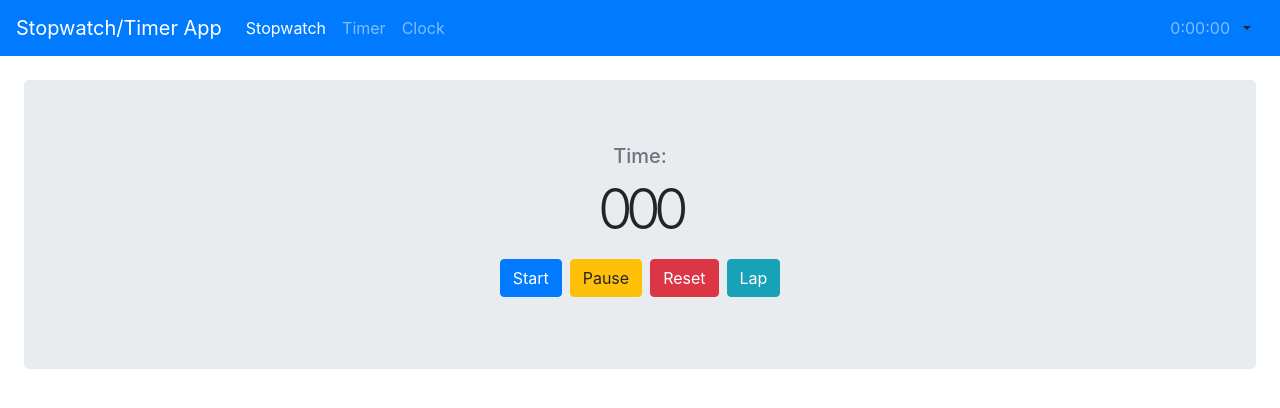
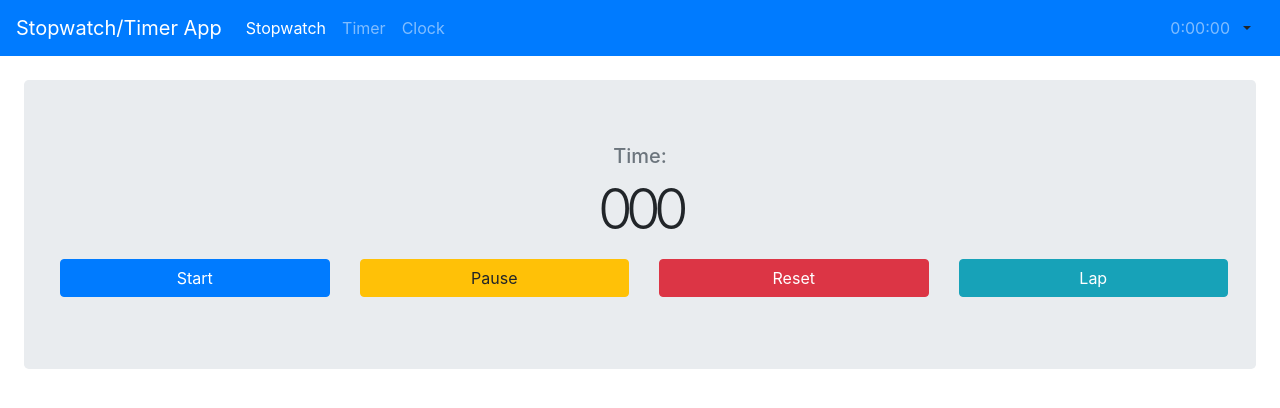
Before and after one commit to NRoboto/react-stopwatch-timer, a React (Create React App) app: page /stopwatch in a window 1280 px wide. Shown: the top 408 px of the page. Built offline with nearby package versions, Linux system fonts and the light colour scheme.

Commit message:
Improve stopwatch button layout

```diff
--- a/src/stopwatch/index.tsx
+++ b/src/stopwatch/index.tsx
@@ -1,6 +1,6 @@
 import React from "react";
 import { TimeDate, useStatePrev, useUniqueInterval } from "../common";
-import { Jumbotron, Button, Col } from "reactstrap";
+import { Jumbotron, Button, Col, Row } from "reactstrap";
 import { StopwatchElement } from "./stopwatchElement";
 import { TimerElementDatum } from "./types";
 import dayjs from "../common/dayjs";
@@ -53,20 +53,28 @@ export const Stopwatch = () => {
         duration={currDuration}
         totalDuration={timerData.length > 0 ? totalDuration : undefined}
       />
-      <Col className="container-fluid d-flex justify-content-center">
-        <Button color="primary" onClick={onStart} className="mx-1 mb-2">
+      <Row>
+        <Col xs="6" md="3">
+          <Button color="primary" onClick={onStart} className="mx-1 mb-2" block>
             Start
           </Button>
-        <Button color="warning" onClick={onPause} className="mx-1 mb-2">
+        </Col>
+        <Col xs="6" md="3">
+          <Button color="warning" onClick={onPause} className="mx-1 mb-2" block>
             Pause
           </Button>
-        <Button color="danger" onClick={onReset} className="mx-1 mb-2">
+        </Col>
+        <Col xs="6" md="3">
+          <Button color="danger" onClick={onReset} className="mx-1 mb-2" block>
             Reset
           </Button>
-        <Button color="info" onClick={onLap} className="mx-1 mb-2">
+        </Col>
+        <Col xs="6" md="3">
+          <Button color="info" onClick={onLap} className="mx-1 mb-2" block>
             Lap
           </Button>
         </Col>
+      </Row>
       {timerData.map((datum, i) => (
         <StopwatchElement
           duration={datum.time}
```
Lines whose indentation alone changed are shown as unchanged.
